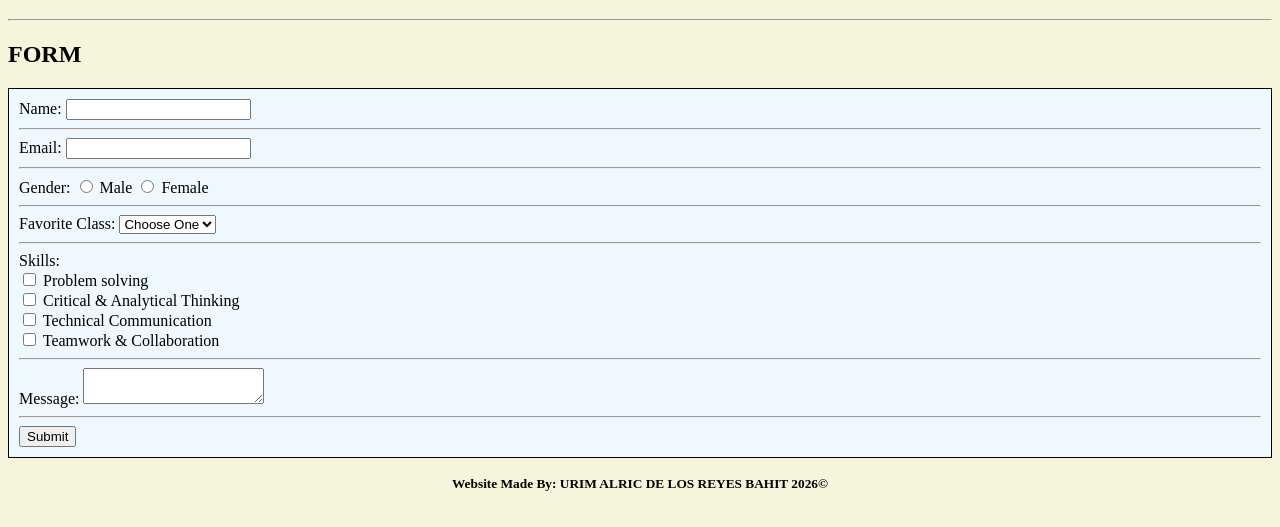
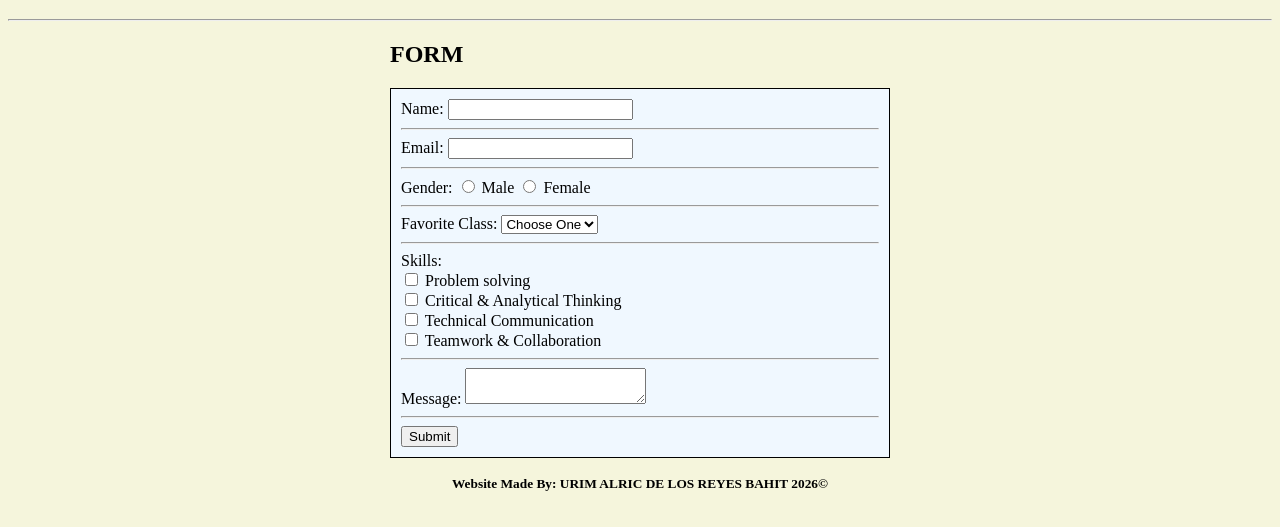
Before and after one commit to urimbahit/cs140-webdesign, a plain HTML site: page forms/index.html in a window 1280 px wide. Shown: the part 61-588 px from the top of the page. Drawn offline with Linux system fonts and the light colour scheme.

Commit message:
added to center

```diff
--- a/forms/style.css
+++ b/forms/style.css
@@ -1,12 +1,18 @@
 
 body{
     background-color: beige;
+}
+
+main{
+    width: 500px;
+    margin: 0 auto
 }
 
 form{
     border: 1px solid black;
     padding: 10px;
     background-color: aliceblue;
+
 }
 
 header, footer{
```
